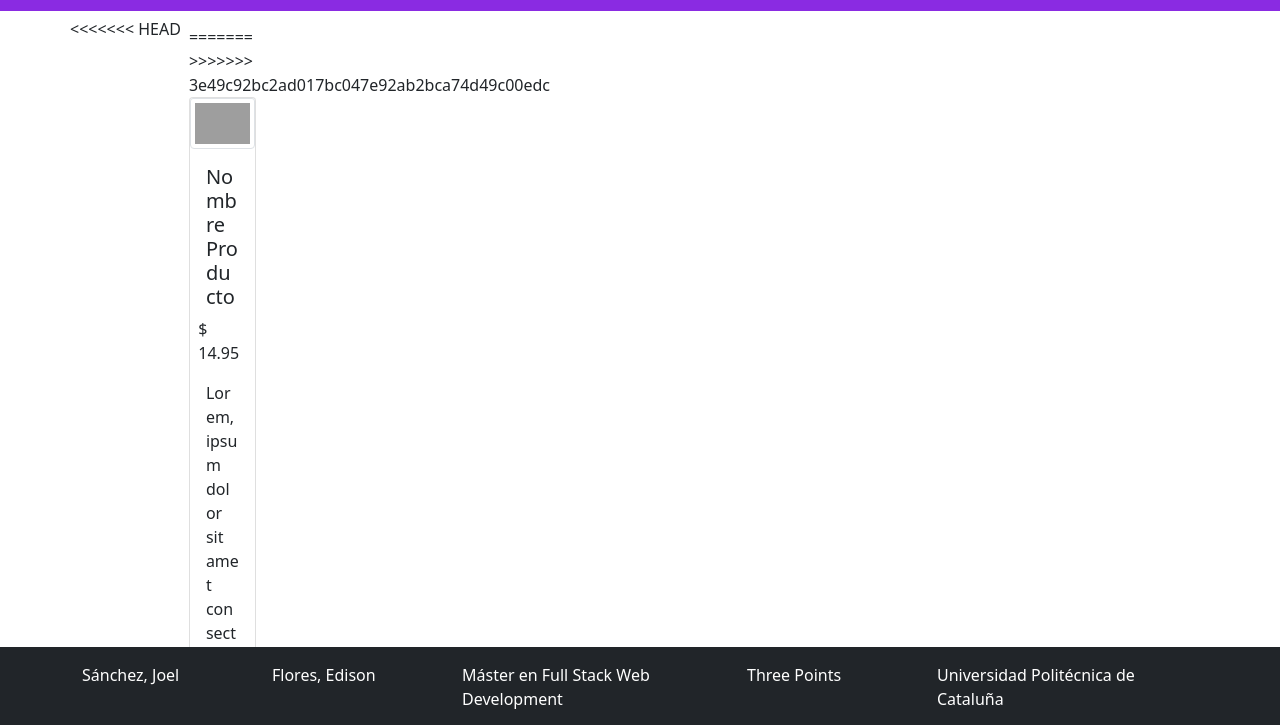
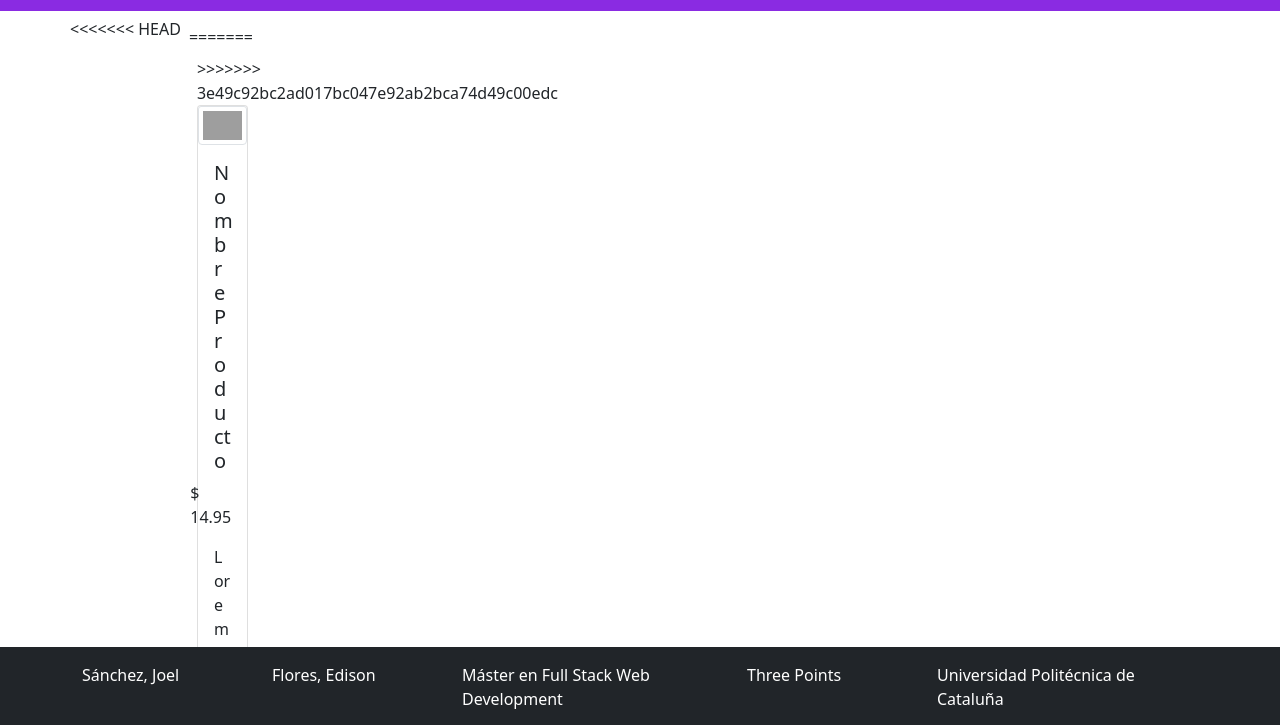
Before and after one commit to jsubarte/IntroFrontEndA3, a plain HTML site: page index.html in a window 1280 px wide. Shown: the part 73-798 px from the top of the page. Drawn offline with nearby package versions, Linux system fonts and the light colour scheme; grey boxes are pictures that could not be loaded.

```diff
--- a/index.html
+++ b/index.html
@@ -32,7 +32,7 @@
 <<<<<<< HEAD
                 <div class="col-12 col-sm-6 col-md-4 col-lg-3 p-2">
 =======
-                <div class="col-12 col-sm-6 col-md-4 col-lg-3">
+                <div class="col-12 col-sm-6 col-md-4 col-lg-3 p-2">
 >>>>>>> 3e49c92bc2ad017bc047e92ab2bca74d49c00edc
                     <div class="card">
                         <img src="https://source.unsplash.com/random" class="card-img-top img-thumbnail" alt="Random Image">
```
